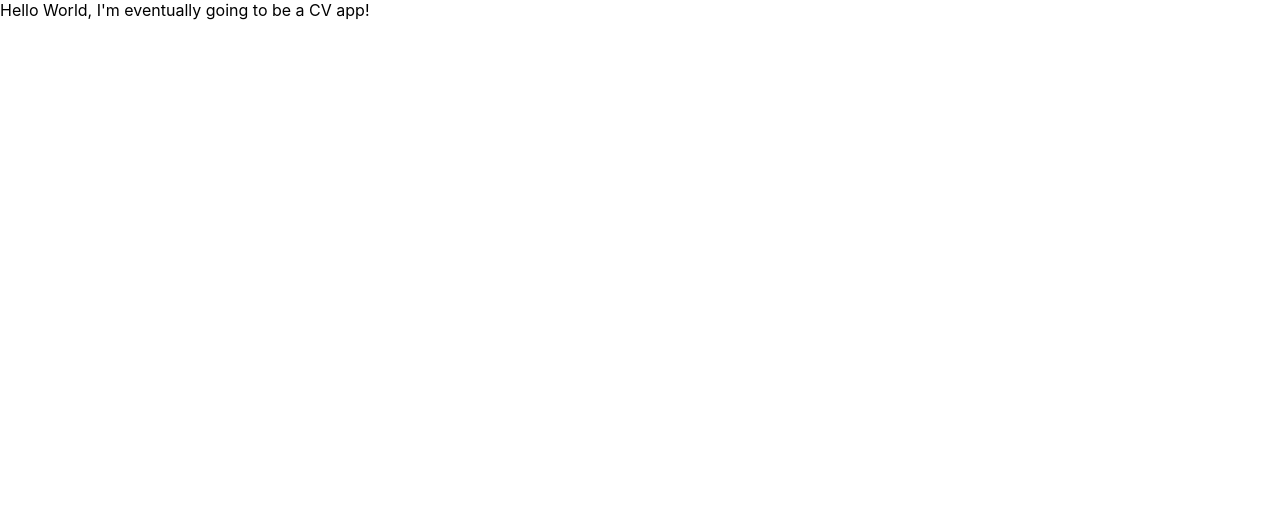
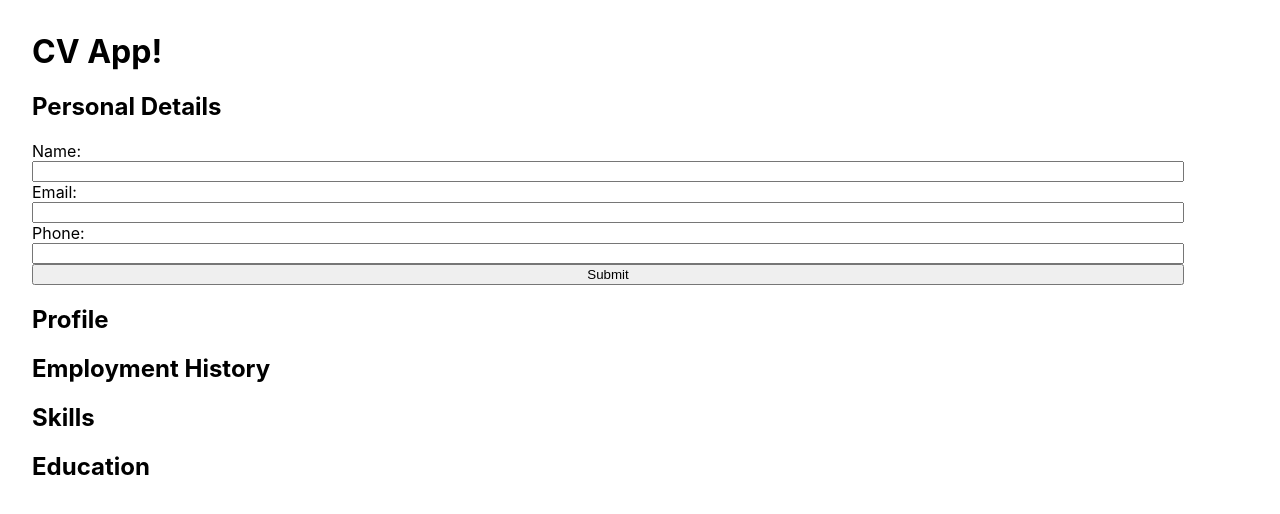
Before and after one commit to craigjtwigg/cv-app, a React (Create React App) app: page / in a window 1280 px wide. Shown: the top 514 px of the page. Built offline with nearby package versions, Linux system fonts and the light colour scheme.

Commit message:
component files added, basic outline added

```diff
--- a/src/App.js
+++ b/src/App.js
@@ -1,11 +1,31 @@
 import './styles/App.css';
+import Header from './components/Header';
+import PersonalDetails from './components/PersonalDetails';
+import Profile from './components/Profiile';
+import Skills from './components/Skills';
+import Education from './components/Education';
+import EmploymentHistory from './components/EmploymentHistory';
+import React, { Component } from 'react'
 
-function App() {
-  return (
+export default class App extends Component {
+  constructor() {
+    super();
+
+    this.state = {
+      //state//
+    }
+
+  }
+  render() {
+    return (
     <>
-    Hello World, I'm eventually going to be a CV app!
+    <Header />
+    <PersonalDetails />
+    <Profile />
+    <EmploymentHistory />
+    <Skills />
+    <Education />
     </>
-  );
+    )
+  }
 }
-
-export default App;
--- /dev/null
+++ b/src/components/Education.js
@@ -0,0 +1,13 @@
+import React, { Component } from 'react'
+
+export default class Education extends Component {
+    render() {
+        return (
+            <div>
+                <h2 class="section-header">
+                    Education
+                </h2>
+            </div>
+        )
+    }
+}
--- /dev/null
+++ b/src/components/EmploymentHistory.js
@@ -0,0 +1,13 @@
+import React, { Component } from 'react'
+
+export default class EmploymentHistory extends Component {
+    render() {
+        return (
+            <div>
+                <h2 class="section-header">
+                    Employment History
+                </h2>
+            </div>
+        )
+    }
+}
--- /dev/null
+++ b/src/components/Header.js
@@ -0,0 +1,11 @@
+import React, { Component } from 'react'
+
+export default class Header extends Component {
+    render() {
+        return (
+            <div class="header">
+                <h1 class="logo">CV App!</h1>
+            </div>
+        )
+    }
+}
--- /dev/null
+++ b/src/components/PersonalDetails.js
@@ -0,0 +1,23 @@
+import React, { Component } from 'react';
+
+export default class PersonalDetails extends Component {
+  render() {
+    return (
+      <div>
+        <h2 className="section header">Personal Details</h2>
+        <form className="input-form" id="personal-details-form">
+          <label htmlFor="personal-details-name-input">Name: </label>
+          <input type="text" className="input-field" id="personal-details-name-input" />
+
+          <label htmlFor="personal-details-email-input">Email: </label>
+          <input type="email" className="input-field" id="personal-details-email-input" />
+
+          <label htmlFor="personal-details-phone-input">Phone: </label>
+          <input type="text" className="input-field" id="personal-details-phone-input" />
+
+          <button type="submit" className="section-submit-button" id="personal-details-submit-button">Submit</button>
+        </form>
+      </div>
+    );
+  }
+}
--- /dev/null
+++ b/src/components/Profiile.js
@@ -0,0 +1,13 @@
+import React, { Component } from 'react'
+
+export default class Profile extends Component {
+    render() {
+        return (
+            <div class="profile">
+                <h2 class="section-header">
+                    Profile
+                </h2>
+            </div>
+        )
+    }
+}
--- /dev/null
+++ b/src/components/Skills.js
@@ -0,0 +1,13 @@
+import React, { Component } from 'react'
+
+export default class Skills extends Component {
+    render() {
+        return (
+            <div>
+                <h2 class="section-header">
+                    Skills
+                </h2>
+            </div>
+        )
+    }
+}
--- a/src/styles/index.css
+++ b/src/styles/index.css
@@ -1,5 +1,5 @@
 body {
-  margin: 0;
+  margin: 2rem;
   font-family: -apple-system, BlinkMacSystemFont, 'Segoe UI', 'Roboto', 'Oxygen',
     'Ubuntu', 'Cantarell', 'Fira Sans', 'Droid Sans', 'Helvetica Neue',
     sans-serif;
@@ -11,3 +11,9 @@ code {
   font-family: source-code-pro, Menlo, Monaco, Consolas, 'Courier New',
     monospace;
 }
+
+#personal-details-form {
+  display: flex;
+  flex-direction: column;
+  width: 90vw;
+}
```
